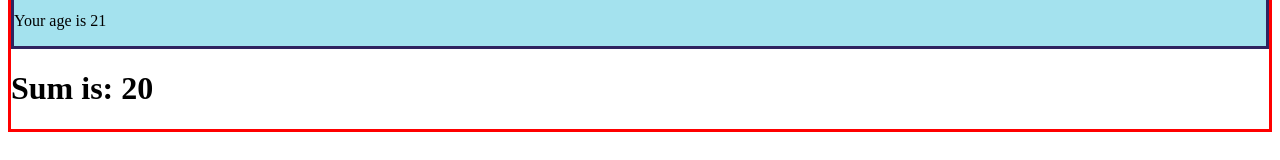
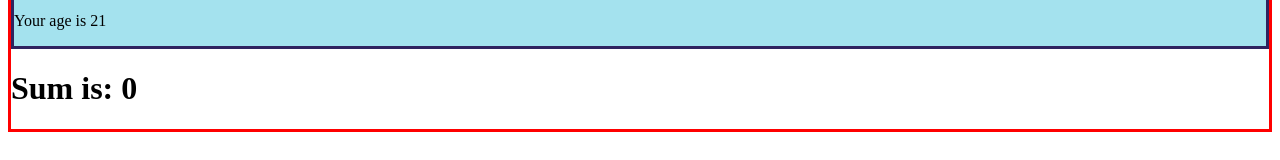
Before and after one commit to EnzoSt/react-exercises, a React (Create React App) app: page / in a window 1280 px wide. Shown: the part 187-347 px from the top of the page. Built offline with nearby package versions, Linux system fonts and the light colour scheme.

Commit message:
function Components-03

```diff
--- a/src/App.js
+++ b/src/App.js
@@ -38,7 +38,8 @@ export class App extends React.Component {
           {/* <Counter initialValue={0} incrementBy={1} /> */}
           {/* <Hello /> */}
           <Welcome name="Leo"  age={21}/>
-          <Sum numbers={[5, 10, 3, 2]} />
+          {/* <Sum numbers={[5, 10, 3, 2]} /> */}
+          <Sum />
           {/* <InteractiveWelcome /> */}
           {/* <ClickCounter /> */}
           {/* <ClickTracker /> */}
```
Also changed, not shown: src/Sum.js (+6 -1 lines).
